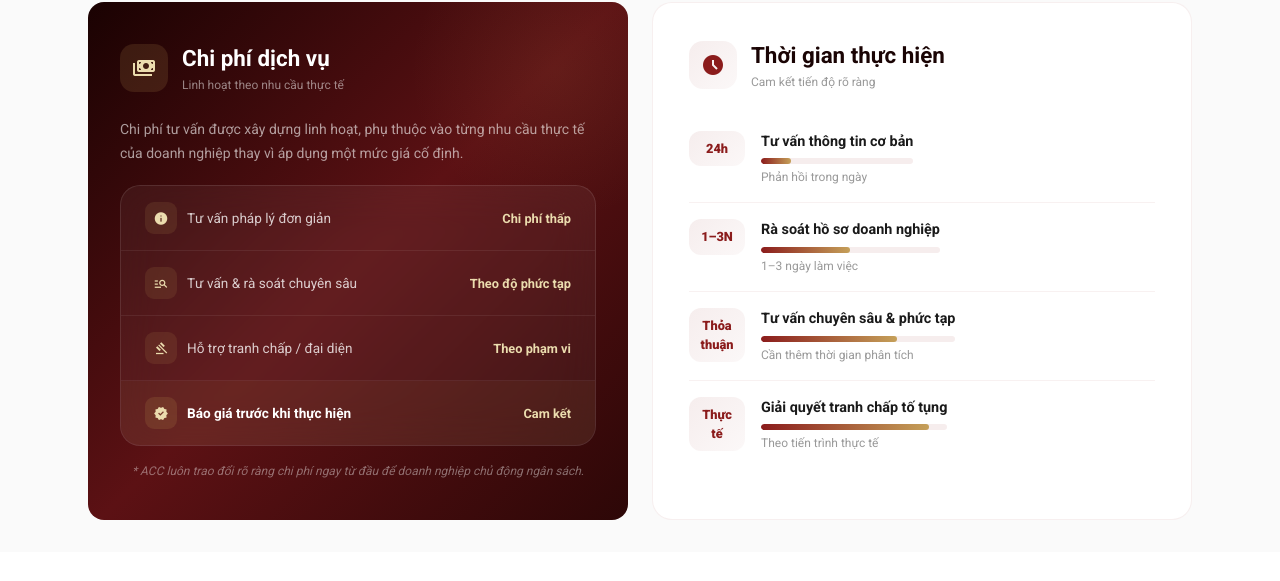
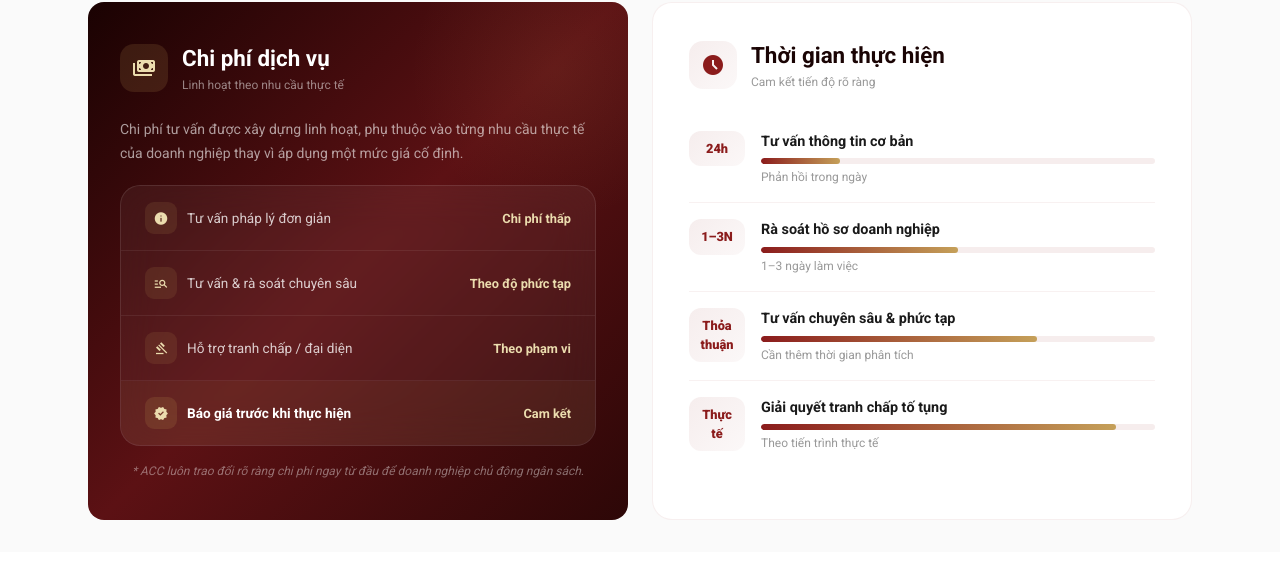
Before and after one commit to nhutanhmc/ACC, a plain HTML site: page pages/tuvanphapluatdoanhnghiep.html in a window 1280 px wide. Shown: the part 4172-4753 px from the top of the page. Drawn offline with nearby package versions, Linux system fonts and the light colour scheme.

Commit message:
Fix layout whitespace on timing items by allowing the content div to grow to full width

```diff
--- a/pages/tuvanphapluatdoanhnghiep.html
+++ b/pages/tuvanphapluatdoanhnghiep.html
@@ -616,6 +616,10 @@
       border-bottom: 1px solid rgba(139, 28, 28, 0.06);
     }
 
+    .timing-item > div:last-child {
+      flex: 1;
+    }
+
     .timing-item:last-child {
       border-bottom: none;
     }
```
